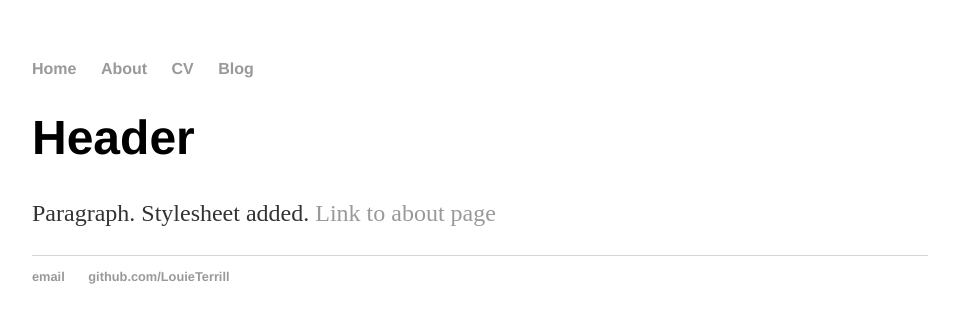
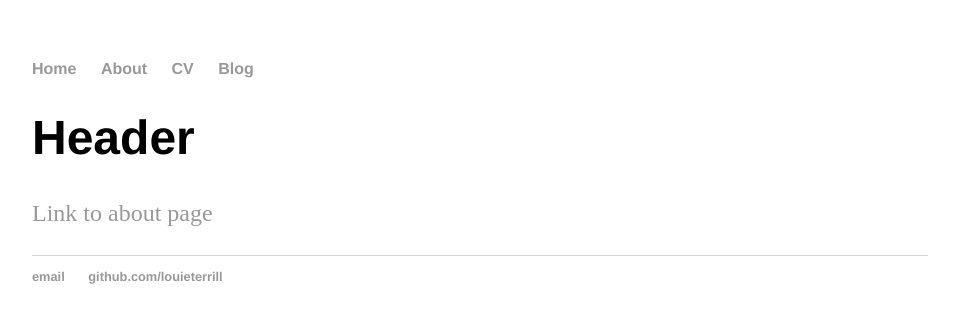
Before and after one commit to LouieTerrill/LouieTerrill.github.io, a Jekyll site: the page built from index.html, in a window 1280 px wide. Shown: the top 323 px of the page, without its empty margins (160-1119 px from the left). Built offline with Jekyll 4.4.1, drawn with Linux system fonts in a browser that asks for light colours.

Commit message:
Update index.html
Removed redundant parts now included in default.html

```diff
--- a/index.html
+++ b/index.html
@@ -1,30 +1,8 @@
-<!DOCTYPE html>
-<html>
-	<head>
-		<title>Louie Terrill</title>
-		<!-- link to main stylesheet -->
-		<link rel="stylesheet" type="text/css" href="/css/main.css">
-	</head>
-	<body>
-		<nav>
-    		<ul>
-        		<li><a href="/">Home</a></li>
-	        	<li><a href="/about">About</a></li>
-        		<li><a href="/cv">CV</a></li>
-        		<li><a href="/blog">Blog</a></li>
-    		</ul>
-		</nav>
-		<div class="container">
-    		<div class="blurb">
-        		<h1>Header</h1>
-				<p>Paragraph. Stylesheet added. <a href="/about">Link to about page</a></p>
-    		</div><!-- /.blurb -->
-		</div><!-- /.container -->
-		<footer>
-    		<ul>
-        		<li><a href="mailto:LouieTerrill@gmail.com">email</a></li>
-        		<li><a href="https://github.com/LouieTerrill">github.com/LouieTerrill</a></li>
-			</ul>
-		</footer>
-	</body>
-</html>
+---
+layout: default
+title: Radio Terrill
+---
+<div class="blurb">
+	<h1>Header</h1>
+		<p><a href="/about">Link to about page</a></p>
+</div><!-- /.blurb -->
```
